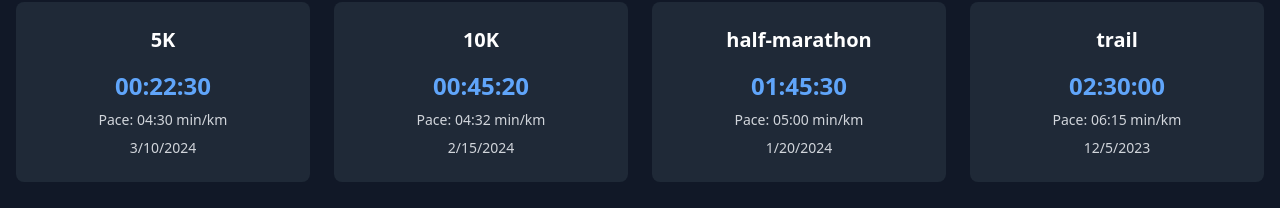
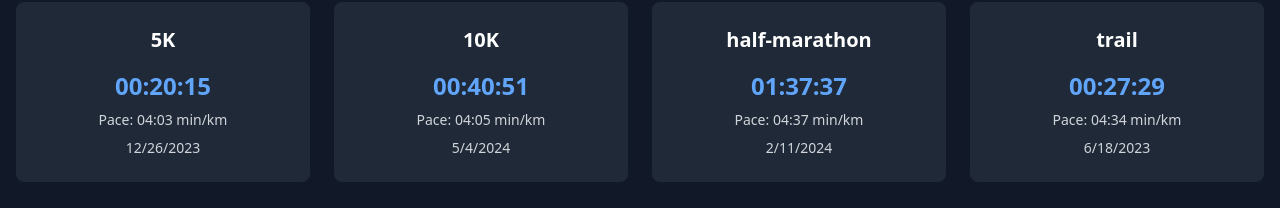
Before and after one commit to DanielCabiscol/running-portfolio, a React (Vite) app: page / in a window 1280 px wide. Shown: the part 434-642 px from the top of the page. Built offline with nearby package versions, Linux system fonts and the light colour scheme.

Commit message:
add some data

```diff
--- a/src/data/data.ts
+++ b/src/data/data.ts
@@ -14,48 +14,448 @@ export const personalInfo: PersonalInfo = {
 
 export const races: Race[] = [
   {
-    id: '1',
-    date: '2024-03-10',
-    time: '00:22:30',
-    pace: '04:30',
+    id: '-8140923745786009221',
+    date: '2022-12-26',
+    time: '00:26:42',
+    pace: '05:20',
     distance: 5,
     distanceType: '5K',
     terrain: 'road',
-    name: 'City Spring Run',
-    location: 'Central Park'
+    name: 'Sansilvestre',
+    location: 'Masnou',
+    upcoming: false
   },
   {
-    id: '2',
-    date: '2024-02-15',
-    time: '00:45:20',
-    pace: '04:32',
+    id: '-8540280982989412557',
+    date: '2023-01-08',
+    time: '00:25:38',
+    pace: '05:07',
+    distance: 5,
+    distanceType: '5K',
+    terrain: 'road',
+    name: 'Cursa Reis',
+    location: 'Cornellà',
+    upcoming: false
+  },
+  {
+    id: '-7295614660509636510',
+    date: '2023-01-22',
+    time: '00:54:18',
+    pace: '05:25',
     distance: 10,
     distanceType: '10K',
     terrain: 'road',
-    name: 'Winter Challenge',
-    location: 'Downtown'
+    name: 'Moritz Sant Antoni',
+    location: 'Barcelona',
+    upcoming: false
   },
   {
-    id: '3',
-    date: '2024-01-20',
-    time: '01:45:30',
+    id: '1234567890123456789',
+    date: '2023-02-12',
+    time: '00:52:46',
+    pace: '05:16',
+    distance: 10,
+    distanceType: '10K',
+    terrain: 'road',
+    name: 'Els 10 de Santa Coloma',
+    location: 'Santa Coloma de Gramanet',
+    upcoming: false
+  },
+  {
+    id: '987654321098765432',
+    date: '2023-02-26',
+    time: '00:50:00',
     pace: '05:00',
+    distance: 10,
+    distanceType: '10K',
+    terrain: 'road',
+    name: 'Malalties minoritàries',
+    location: 'Badalona',
+    upcoming: false
+  },
+  {
+    id: '111111111111111111',
+    date: '2023-03-05',
+    time: '00:49:06',
+    pace: '04:54',
+    distance: 10,
+    distanceType: '10K',
+    terrain: 'road',
+    name: 'Cursa del Meditarràni',
+    location: 'Castelldefels',
+    upcoming: false
+  },
+  {
+    id: '222222222222222222',
+    date: '2023-03-12',
+    time: '00:49:07',
+    pace: '04:54',
+    distance: 10,
+    distanceType: '10K',
+    terrain: 'road',
+    name: 'Cursa de la dona 3 viles',
+    location: 'Masnou/Montgat/Premià',
+    upcoming: false
+  },
+  {
+    id: '333333333333333333',
+    date: '2023-03-26',
+    time: '00:48:26',
+    pace: '04:50',
+    distance: 10,
+    distanceType: '10K',
+    terrain: 'road',
+    name: 'Ponle freno',
+    location: 'Badalona',
+    upcoming: false
+  },
+  {
+    id: '444444444444444444',
+    date: '2023-04-02',
+    time: '00:47:43',
+    pace: '04:46',
+    distance: 10,
+    distanceType: '10K',
+    terrain: 'road',
+    name: 'Caldes 3 viles',
+    location: 'Caldes Estrach',
+    upcoming: false
+  },
+  {
+    id: '555555555555555555',
+    date: '2023-04-16',
+    time: '00:21:03',
+    pace: '04:12',
+    distance: 5,
+    distanceType: '5K',
+    terrain: 'road',
+    name: 'Esplai Premià',
+    location: 'Premià de Mar',
+    upcoming: false
+  },
+  {
+    id: '666666666666666666',
+    date: '2023-04-29',
+    time: '00:46:34',
+    pace: '04:39',
+    distance: 10,
+    distanceType: '10K',
+    terrain: 'road',
+    name: 'Nocturna Hospitalet',
+    location: 'Hospitalet de Llobregat',
+    upcoming: false
+  },
+  {
+    id: '777777777777777777',
+    date: '2023-05-14',
+    time: '00:45:36',
+    pace: '04:33',
+    distance: 10,
+    distanceType: '10K',
+    terrain: 'road',
+    name: 'Nou Barris',
+    location: 'Barcelona',
+    upcoming: false
+  },
+  {
+    id: '888888888888888888',
+    date: '2023-05-21',
+    time: '00:44:10',
+    pace: '04:25',
+    distance: 10,
+    distanceType: '10K',
+    terrain: 'road',
+    name: 'Dir Diagonal',
+    location: 'Barcelona',
+    upcoming: false
+  },
+  {
+    id: '999999999999999999',
+    date: '2023-06-11',
+    time: '00:49:13',
+    pace: '04:55',
+    distance: 10,
+    distanceType: '10K',
+    terrain: 'road',
+    name: 'Cursa Pineda',
+    location: 'Pineda de Mar',
+    upcoming: false
+  },
+  {
+    id: '101010101010101010',
+    date: '2023-06-18',
+    time: '00:27:29',
+    pace: '04:34',
+    distance: 6,
+    distanceType: 'trail',
+    terrain: 'trail',
+    name: 'CCMA TV3',
+    location: 'Barcelona',
+    upcoming: false
+  },
+  {
+    id: '121212121212121212',
+    date: '2023-07-01',
+    time: '00:44:23',
+    pace: '04:26',
+    distance: 10,
+    distanceType: '10K',
+    terrain: 'road',
+    name: 'Cursa Premià',
+    location: 'Premià de Mar',
+    upcoming: false
+  },
+  {
+    id: '131313131313131313',
+    date: '2023-07-08',
+    time: '00:44:46',
+    pace: '04:28',
+    distance: 10,
+    distanceType: '10K',
+    terrain: 'road',
+    name: 'Cursa Dani Vilassar',
+    location: 'Vilassar de Mar',
+    upcoming: false
+  },
+  {
+    id: '141414141414141414',
+    date: '2023-09-24',
+    time: '00:47:07',
+    pace: '04:42',
+    distance: 10,
+    distanceType: '10K',
+    terrain: 'road',
+    name: 'Rentreé Badalona',
+    location: 'Badalona',
+    upcoming: false
+  },
+  {
+    id: '151515151515151515',
+    date: '2023-10-01',
+    time: '00:21:31',
+    pace: '04:18',
+    distance: 5,
+    distanceType: '5K',
+    terrain: 'road',
+    name: 'Nick Horta',
+    location: 'Barcelona',
+    upcoming: false
+  },
+  {
+    id: '161616161616161616',
+    date: '2023-11-05',
+    time: '00:45:06',
+    pace: '04:30',
+    distance: 10,
+    distanceType: '10K',
+    terrain: 'road',
+    name: 'Cros Popular Sants',
+    location: 'Barcelona',
+    upcoming: false
+  },
+  {
+    id: '171717171717171717',
+    date: '2023-11-12',
+    time: '00:49:28',
+    pace: '04:56',
+    distance: 10,
+    distanceType: '10K',
+    terrain: 'road',
+    name: 'Els 10 de les Franqueses',
+    location: 'Franqueses del Vallès',
+    upcoming: false
+  },
+  {
+    id: '181818181818181818',
+    date: '2023-11-26',
+    time: '00:44:28',
+    pace: '04:26',
+    distance: 10,
+    distanceType: '10K',
+    terrain: 'road',
+    name: 'Jean Bouin',
+    location: 'Barcelona',
+    upcoming: false
+  },
+  {
+    id: '191919191919191919',
+    date: '2023-12-17',
+    time: '00:43:38',
+    pace: '04:21',
+    distance: 10,
+    distanceType: '10K',
+    terrain: 'road',
+    name: 'La Segrera',
+    location: 'Barcelona',
+    upcoming: false
+  },
+  {
+    id: '202020202020202020',
+    date: '2023-12-26',
+    time: '00:20:15',
+    pace: '04:03',
+    distance: 5,
+    distanceType: '5K',
+    terrain: 'road',
+    name: 'San Silvestre',
+    location: 'Masnou',
+    upcoming: false
+  },
+  {
+    id: '212121212121212121',
+    date: '2023-12-31',
+    time: '00:43:14',
+    pace: '04:19',
+    distance: 10,
+    distanceType: '10K',
+    terrain: 'road',
+    name: 'Cursa dels Nassos',
+    location: 'Barcelona',
+    upcoming: false
+  },
+  {
+    id: '222222222222222223',
+    date: '2024-01-14',
+    time: '00:33:46',
+    pace: '04:13',
+    distance: 8,
+    distanceType: 'trail',
+    terrain: 'trail',
+    name: 'La Barbuda Vilassar',
+    location: 'Vilassar de Mar',
+    upcoming: false
+  },
+  {
+    id: '232323232323232323',
+    date: '2024-01-21',
+    time: '00:42:19',
+    pace: '04:13',
+    distance: 10,
+    distanceType: '10K',
+    terrain: 'road',
+    name: 'Moritz Sant Antoni',
+    location: 'Barcelona',
+    upcoming: false
+  },
+  {
+    id: '242424242424242424',
+    date: '2024-02-11',
+    time: '01:37:37',
+    pace: '04:37',
     distance: 21.1,
     distanceType: 'half-marathon',
-    terrain: 'mixed',
-    name: 'Coastal Half Marathon',
-    location: 'Seaside Route'
+    terrain: 'road',
+    name: 'Mitja Marató Barcelona',
+    location: 'Barcelona',
+    upcoming: false
   },
   {
-    id: '4',
-    date: '2023-12-05',
-    time: '02:30:00',
-    pace: '06:15',
-    distance: 24,
+    id: '252525252525252525',
+    date: '2024-02-25',
+    time: '00:43:52',
+    pace: '04:23',
+    distance: 10,
+    distanceType: '10K',
+    terrain: 'road',
+    name: 'Malalties Minoritàries',
+    location: 'Badalona',
+    upcoming: false
+  },
+  {
+    id: '262626262626262626',
+    date: '2024-03-17',
+    time: '00:41:59',
+    pace: '04:11',
+    distance: 10,
+    distanceType: '10K',
+    terrain: 'road',
+    name: 'Ponle freno',
+    location: 'Badalona',
+    upcoming: false
+  },
+  {
+    id: '272727272727272727',
+    date: '2024-03-24',
+    time: '00:44:06',
+    pace: '04:24',
+    distance: 10,
+    distanceType: '10K',
+    terrain: 'road',
+    name: 'Caldes 3 viles',
+    location: "Caldes d'Estrach",
+    upcoming: false
+  },
+  {
+    id: '2241228918781319485',
+    date: '2024-04-14',
+    time: '01:12:59',
+    pace: '06:38',
+    distance: 11,
     distanceType: 'trail',
     terrain: 'trail',
-    name: 'Mountain Trail Challenge',
-    location: 'Mountain Range'
+    name: 'Vilatrail',
+    location: 'Vilassar de Dalt',
+    upcoming: false
+  },
+  {
+    id: '5597984486950744854',
+    date: '2024-05-04',
+    time: '00:40:51',
+    pace: '04:05',
+    distance: 10,
+    distanceType: '10K',
+    terrain: 'road',
+    name: 'Cursa Dani Mataró',
+    location: 'Mataró',
+    upcoming: false
+  },
+  {
+    id: '282828282828282828',
+    date: '2024-06-06',
+    time: '00:21:36',
+    pace: '04:19',
+    distance: 5,
+    distanceType: '5K',
+    terrain: 'road',
+    name: 'Cursa Dani Vilassar',
+    location: 'Vilassar de Mar',
+    upcoming: false
+  },
+  {
+    id: '292929292929292929',
+    date: '2024-09-29',
+    time: '00:45:42',
+    pace: '04:34',
+    distance: 10,
+    distanceType: '10K',
+    terrain: 'road',
+    name: 'La Mercè',
+    location: 'Barcelona',
+    upcoming: false
+  },
+  {
+    id: '303030303030303030',
+    date: '2024-10-27',
+    time: '00:45:37',
+    pace: '04:33',
+    distance: 10,
+    distanceType: '10K',
+    terrain: 'road',
+    name: 'Magic Run Badalona',
+    location: 'Badalona',
+    upcoming: false
+  },
+  {
+    id: '3676834386570983409',
+    date: '2024-11-10',
+    time: '00:43:53',
+    pace: '04:23',
+    distance: 10,
+    distanceType: '10K',
+    terrain: 'road',
+    name: 'Cursa dels Bombers',
+    location: 'Barcelona',
+    upcoming: false
   }
 ];
 
```
